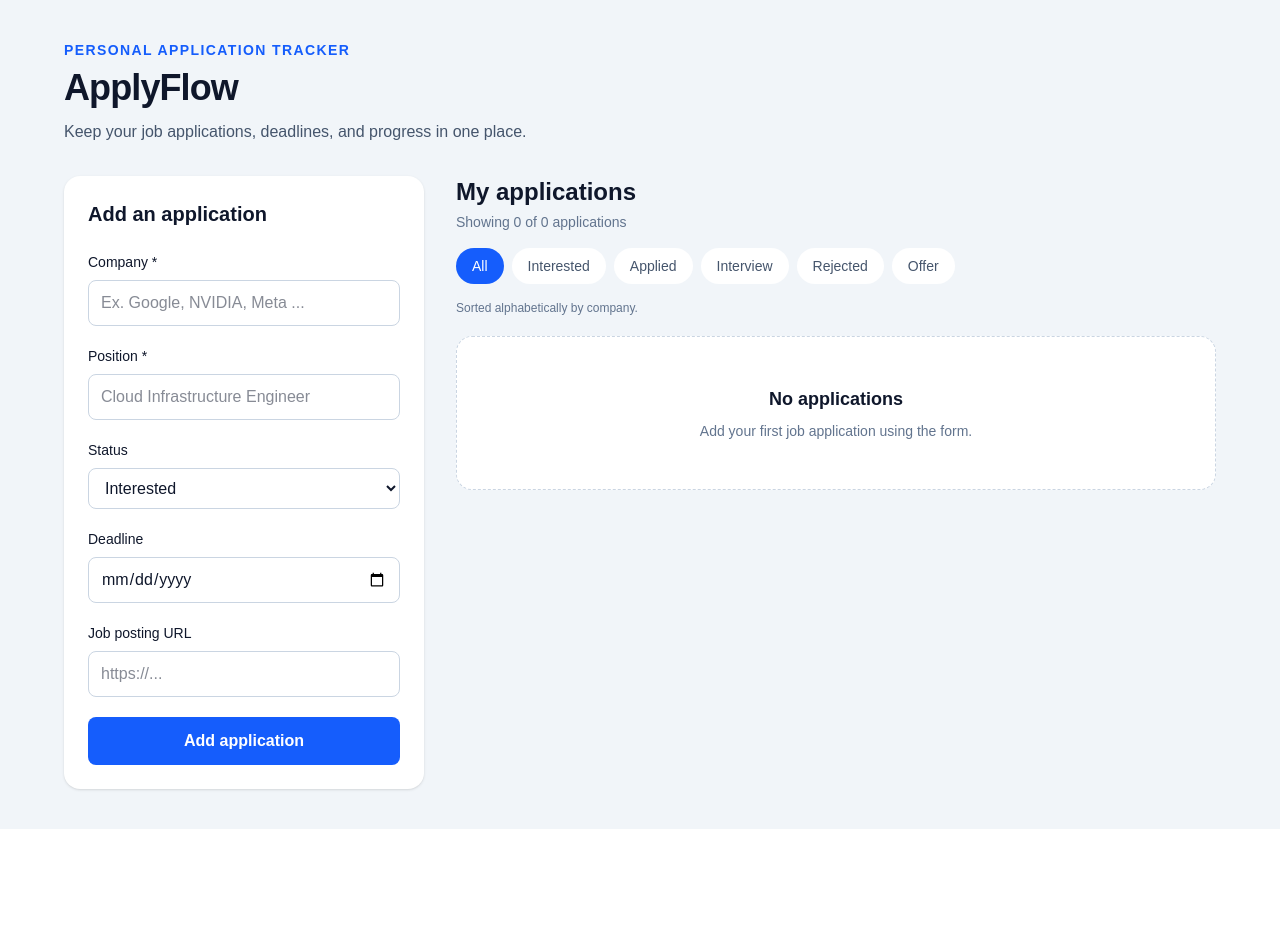
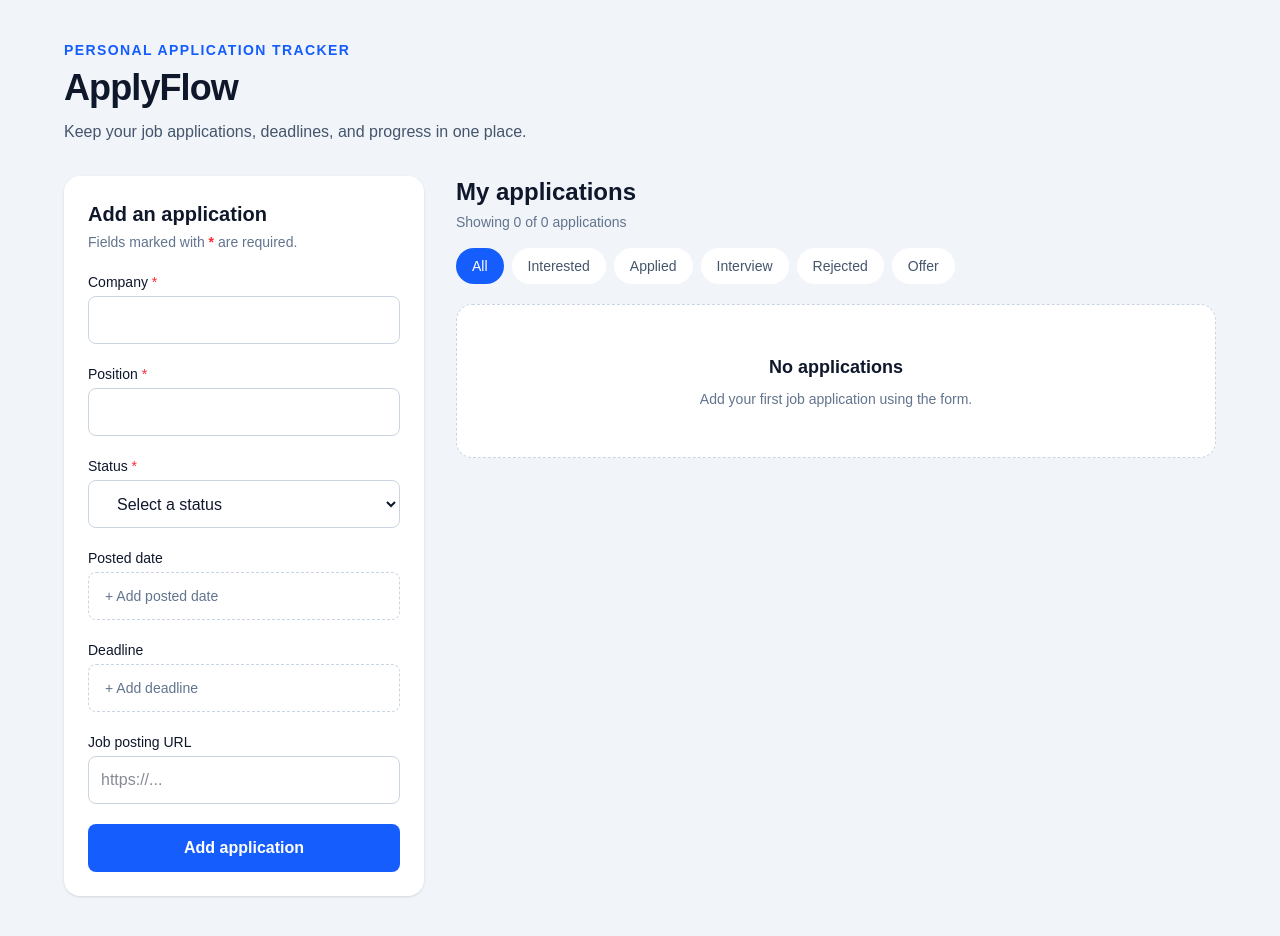
Before and after one commit to happysungb/ApplyFlow, a Next.js app: page / in a window 1280 px wide. Before the commit the page ends 829 px from the top, so only its background shows below. Built offline with nearby package versions, Linux system fonts and the light colour scheme.

Commit message:
feat: add application editing and custom sorting

```diff
--- a/app/page.tsx
+++ b/app/page.tsx
@@ -11,12 +11,15 @@ type ApplicationStatus =
 
 type StatusFilter = "All" | ApplicationStatus;
 
+type InterestedSortOption = "deadline" | "postedDate";
+
 type JobApplication = {
   id: string;
   company: string;
   position: string;
   status: ApplicationStatus;
-  deadline: string;
+  postedDate?: string;
+  deadline?: string;
   jobUrl: string;
 };
 
@@ -28,16 +31,40 @@ const STATUS_OPTIONS: ApplicationStatus[] = [
   "Offer",
 ];
 
+function compareOptionalDates(
+  firstDate?: string | null,
+  secondDate?: string | null,
+) {
+  if (firstDate && secondDate) {
+    return firstDate.localeCompare(secondDate);
+  }
+
+  if (firstDate && !secondDate) {
+    return -1;
+  }
+
+  if (!firstDate && secondDate) {
+    return 1;
+  }
+
+  return 0;
+}
+
 export default function Home() {
   const [applications, setApplications] = useState<JobApplication[]>([]);
   const [isStorageLoaded, setIsStorageLoaded] = useState(false);
   const [statusFilter, setStatusFilter] = useState<StatusFilter>("All");
+  const [interestedSort, setInterestedSort] =
+    useState<InterestedSortOption>("deadline");
 
   const [company, setCompany] = useState("");
   const [position, setPosition] = useState("");
-  const [status, setStatus] = useState<ApplicationStatus>("Interested");
-  const [deadline, setDeadline] = useState("");
+  const [status, setStatus] = useState<ApplicationStatus | "">("");
+  const [postedDate, setPostedDate] = useState<string | null>(null);
+  const [deadline, setDeadline] = useState<string | null>(null);
   const [jobUrl, setJobUrl] = useState("");
+  const [editingId, setEditingId] = useState<string | null>(null);
+  const [openMenuId, setOpenMenuId] = useState<string | null>(null);
 
   // 페이지가 처음 열릴 때 브라우저에 저장된 지원 기록을 불러옵니다.
   useEffect(() => {
@@ -75,11 +102,42 @@ export default function Home() {
     );
   }, [applications, isStorageLoaded]);
 
+  function resetForm() {
+    setCompany("");
+    setPosition("");
+    setStatus("");
+    setPostedDate(null);
+    setDeadline(null);
+    setJobUrl("");
+    setEditingId(null);
+  }
+
   function handleSubmit(event: FormEvent<HTMLFormElement>) {
     event.preventDefault();
 
-    if (!company.trim() || !position.trim()) {
-      alert("회사명과 직무명을 입력해주세요.");
+    if (!company.trim() || !position.trim() || !status) {
+      alert("Please complete all required fields.");
+      return;
+    }
+
+    if (editingId) {
+      setApplications((currentApplications) =>
+        currentApplications.map((application) =>
+          application.id === editingId
+            ? {
+                ...application,
+                company: company.trim(),
+                position: position.trim(),
+                status: status,
+                postedDate: postedDate || undefined,
+                deadline: deadline || undefined,
+                jobUrl: jobUrl.trim(),
+              }
+            : application,
+        ),
+      );
+
+      resetForm();
       return;
     }
 
@@ -88,7 +146,8 @@ export default function Home() {
       company: company.trim(),
       position: position.trim(),
       status,
-      deadline,
+      postedDate: postedDate || undefined,
+      deadline: deadline || undefined,
       jobUrl: jobUrl.trim(),
     };
 
@@ -97,21 +156,22 @@ export default function Home() {
       ...currentApplications,
     ]);
 
-    setCompany("");
-    setPosition("");
-    setStatus("Interested");
-    setDeadline("");
-    setJobUrl("");
+    resetForm();
   }
 
-  function handleStatusChange(id: string, newStatus: ApplicationStatus) {
-    setApplications((currentApplications) =>
-      currentApplications.map((application) =>
-        application.id === id
-          ? { ...application, status: newStatus }
-          : application,
-      ),
-    );
+  function handleEdit(application: JobApplication) {
+    setEditingId(application.id);
+    setCompany(application.company);
+    setPosition(application.position);
+    setStatus(application.status);
+    setPostedDate(application.postedDate ?? null);
+    setDeadline(application.deadline ?? null);
+    setJobUrl(application.jobUrl);
+
+    window.scrollTo({
+      top: 0,
+      behavior: "smooth",
+    });
   }
 
   function handleDelete(id: string) {
@@ -126,6 +186,12 @@ export default function Home() {
     setApplications((currentApplications) =>
       currentApplications.filter((application) => application.id !== id),
     );
+
+    if (editingId === id) {
+      resetForm();
+    }
+
+    setOpenMenuId(null);
   }
 
   const visibleApplications = [...applications]
@@ -137,39 +203,54 @@ export default function Home() {
       return application.status === statusFilter;
     })
     .sort((firstApplication, secondApplication) => {
-      // Interested 탭에서는 마감일이 가까운 공고부터 정렬
       if (statusFilter === "Interested") {
-        const firstDeadline = firstApplication.deadline;
-        const secondDeadline = secondApplication.deadline;
+        if (interestedSort === "deadline") {
+          const deadlineComparison = compareOptionalDates(
+            firstApplication.deadline,
+            secondApplication.deadline,
+          );
 
-        // 둘 다 마감일이 없으면 회사 이름순
-        if (!firstDeadline && !secondDeadline) {
+          if (deadlineComparison !== 0) {
+            return deadlineComparison;
+          }
+
+          // Deadline이 같거나 둘 다 없으면 오래된 게시일 우선
+          const postedDateComparison = compareOptionalDates(
+            firstApplication.postedDate,
+            secondApplication.postedDate,
+          );
+
+          if (postedDateComparison !== 0) {
+            return postedDateComparison;
+          }
+        }
+
+        if (interestedSort === "postedDate") {
+          const postedDateComparison = compareOptionalDates(
+            firstApplication.postedDate,
+            secondApplication.postedDate,
+          );
+
+          if (postedDateComparison !== 0) {
+            return postedDateComparison;
+          }
+
+          // 게시일이 같거나 둘 다 없으면 가까운 마감일 우선
+          const deadlineComparison = compareOptionalDates(
+            firstApplication.deadline,
+            secondApplication.deadline,
+          );
+
+          if (deadlineComparison !== 0) {
+            return deadlineComparison;
+          }
+        }
+
         return firstApplication.company.localeCompare(
           secondApplication.company,
         );
       }
 
-        // 첫 번째 공고에 마감일이 없으면 아래로
-        if (!firstDeadline) {
-          return 1;
-        }
-
-        // 두 번째 공고에 마감일이 없으면 아래로
-        if (!secondDeadline) {
-          return -1;
-        }
-
-        // 마감일이 같으면 회사 이름순
-        if (firstDeadline === secondDeadline) {
-          return firstApplication.company.localeCompare(
-            secondApplication.company,
-          );
-        }
-
-        return firstDeadline.localeCompare(secondDeadline);
-      }
-
-      // 나머지 탭에서는 회사 이름 A–Z 순
       return firstApplication.company.localeCompare(secondApplication.company);
     });
 
@@ -193,47 +274,62 @@ export default function Home() {
             onSubmit={handleSubmit}
             className="h-fit rounded-2xl bg-white p-6 shadow-sm"
           >
-            <h2 className="mb-6 text-xl font-bold">Add an application</h2>
+            <h2 className="mb-1 text-xl font-bold">
+              {editingId ? "Edit application" : "Add an application"}
+            </h2>
+
+            <p className="mb-5 text-sm text-slate-500">
+              Fields marked with{" "}
+              <span className="font-semibold text-red-500">*</span> are
+              required.
+            </p>
 
             <div className="space-y-5">
               <label className="block">
-                <span className="mb-2 block text-sm font-medium">
-                  Company *
+                <span className="mb-1 block text-sm font-medium">
+                  Company <span className="text-red-500">*</span>
                 </span>
 
                 <input
                   type="text"
                   value={company}
                   onChange={(event) => setCompany(event.target.value)}
-                  placeholder="Ex. Google, NVIDIA, Meta ..."
-                  className="w-full rounded-lg border border-slate-300 px-3 py-2.5 outline-none transition focus:border-blue-500 focus:ring-2 focus:ring-blue-100"
+                  required
+                  className="w-full rounded-lg border border-slate-300 h-12 px-3 outline-none transition focus:border-blue-500 focus:ring-2 focus:ring-blue-100"
                 />
               </label>
 
               <label className="block">
-                <span className="mb-2 block text-sm font-medium">
-                  Position *
+                <span className="mb-1 block text-sm font-medium">
+                  Position <span className="text-red-500">*</span>
                 </span>
 
                 <input
                   type="text"
                   value={position}
                   onChange={(event) => setPosition(event.target.value)}
-                  placeholder="Cloud Infrastructure Engineer"
-                  className="w-full rounded-lg border border-slate-300 px-3 py-2.5 outline-none transition focus:border-blue-500 focus:ring-2 focus:ring-blue-100"
+                  required
+                  className="w-full rounded-lg border border-slate-300 h-12 px-3 outline-none transition focus:border-blue-500 focus:ring-2 focus:ring-blue-100"
                 />
               </label>
 
               <label className="block">
-                <span className="mb-2 block text-sm font-medium">Status</span>
+                <span className="mb-1 block text-sm font-medium">
+                  Status <span className="text-red-500">*</span>
+                </span>
 
                 <select
                   value={status}
                   onChange={(event) =>
                     setStatus(event.target.value as ApplicationStatus)
                   }
-                  className="w-full rounded-lg border border-slate-300 bg-white px-3 py-2.5 outline-none transition focus:border-blue-500 focus:ring-2 focus:ring-blue-100"
+                  required
+                  className="h-12 px-6 w-full rounded-lg border border-slate-300 bg-white outline-none transition focus:border-blue-500 focus:ring-2 focus:ring-blue-100"
                 >
+                  <option value="" disabled>
+                    Select a status
+                  </option>
+
                   {STATUS_OPTIONS.map((statusOption) => (
                     <option key={statusOption} value={statusOption}>
                       {statusOption}
@@ -242,19 +338,82 @@ export default function Home() {
                 </select>
               </label>
 
-              <label className="block">
-                <span className="mb-2 block text-sm font-medium">Deadline</span>
+              <div>
+                <label
+                  htmlFor="postedDate"
+                  className="mb-1 block text-sm font-medium"
+                >
+                  Posted date
+                </label>
 
+                {postedDate === null ? (
+                  <button
+                    type="button"
+                    onClick={() => setPostedDate("")}
+                    className="h-12 w-full rounded-lg border border-dashed border-slate-300 px-4 text-left text-sm text-slate-500 transition hover:border-blue-400 hover:bg-blue-50"
+                  >
+                    + Add posted date
+                  </button>
+                ) : (
+                  <div className="flex gap-2">
                     <input
+                      id="postedDate"
+                      type="date"
+                      value={postedDate}
+                      onChange={(event) => setPostedDate(event.target.value)}
+                      className="h-12 min-w-0 flex-1 rounded-lg border border-slate-300 px-3 outline-none transition focus:border-blue-500 focus:ring-2 focus:ring-blue-100"
+                    />
+
+                    <button
+                      type="button"
+                      onClick={() => setPostedDate(null)}
+                      className="rounded-lg border border-slate-300 px-3 text-sm font-medium text-slate-600 transition hover:bg-slate-100"
+                    >
+                      Remove
+                    </button>
+                  </div>
+                )}
+              </div>
+
+              <div>
+                <label
+                  htmlFor="deadline"
+                  className="mb-1 block text-sm font-medium"
+                >
+                  Deadline
+                </label>
+
+                {deadline === null ? (
+                  <button
+                    type="button"
+                    onClick={() => setDeadline("")}
+                    className="h-12 w-full rounded-lg border border-dashed border-slate-300 px-4 text-left text-sm text-slate-500 transition hover:border-blue-400 hover:bg-blue-50"
+                  >
+                    + Add deadline
+                  </button>
+                ) : (
+                  <div className="flex gap-2">
+                    <input
+                      id="deadline"
                       type="date"
                       value={deadline}
                       onChange={(event) => setDeadline(event.target.value)}
-                  className="w-full rounded-lg border border-slate-300 px-3 py-2.5 outline-none transition focus:border-blue-500 focus:ring-2 focus:ring-blue-100"
+                      className="h-12 min-w-0 flex-1 rounded-lg border border-slate-300 px-3 outline-none transition focus:border-blue-500 focus:ring-2 focus:ring-blue-100"
                     />
-              </label>
+
+                    <button
+                      type="button"
+                      onClick={() => setDeadline(null)}
+                      className="rounded-lg border border-slate-300 px-3 text-sm font-medium text-slate-600 transition hover:bg-slate-100"
+                    >
+                      Remove
+                    </button>
+                  </div>
+                )}
+              </div>
 
               <label className="block">
-                <span className="mb-2 block text-sm font-medium">
+                <span className="mb-1 block text-sm font-medium">
                   Job posting URL
                 </span>
 
@@ -263,15 +422,25 @@ export default function Home() {
                   value={jobUrl}
                   onChange={(event) => setJobUrl(event.target.value)}
                   placeholder="https://..."
-                  className="w-full rounded-lg border border-slate-300 px-3 py-2.5 outline-none transition focus:border-blue-500 focus:ring-2 focus:ring-blue-100"
+                  className="w-full rounded-lg border border-slate-300 h-12 px-3 outline-none transition focus:border-blue-500 focus:ring-2 focus:ring-blue-100"
                 />
               </label>
+
+              {editingId && (
+                <button
+                  type="button"
+                  onClick={resetForm}
+                  className="w-full rounded-lg border border-slate-300 px-4 py-3 font-semibold text-slate-600 transition hover:bg-slate-100"
+                >
+                  Cancel editing
+                </button>
+              )}
 
               <button
                 type="submit"
                 className="w-full rounded-lg bg-blue-600 px-4 py-3 font-semibold text-white transition hover:bg-blue-700"
               >
-                Add application
+                {editingId ? "Save changes" : "Add application"}
               </button>
             </div>
           </form>
@@ -306,11 +475,31 @@ export default function Home() {
                 )}
               </div>
 
-              <p className="text-xs text-slate-500">
-                {statusFilter === "Interested"
-                  ? "Sorted by the nearest deadline."
-                  : "Sorted alphabetically by company."}
-              </p>
+              {statusFilter === "Interested" && (
+                <div className="flex flex-col gap-2 sm:flex-row sm:items-center">
+                  <label
+                    htmlFor="interested-sort"
+                    className="text-sm font-medium text-slate-600"
+                  >
+                    Sort by
+                  </label>
+
+                  <select
+                    id="interested-sort"
+                    value={interestedSort}
+                    onChange={(event) =>
+                      setInterestedSort(
+                        event.target.value as InterestedSortOption,
+                      )
+                    }
+                    className="rounded-lg border border-slate-300 bg-white px-3 py-2 text-sm text-slate-700 outline-none transition focus:border-blue-500 focus:ring-2 focus:ring-blue-100"
+                  >
+                    <option value="deadline">Deadline</option>
+
+                    <option value="postedDate">Posted date</option>
+                  </select>
+                </div>
+              )}
             </div>
 
             {visibleApplications.length === 0 ? (
@@ -344,7 +533,11 @@ export default function Home() {
                         </h3>
 
                         <p className="mt-2 text-sm text-slate-500">
-                          Deadline: {application.deadline || "Not set"}
+                          Posted: {application.postedDate || "Not recorded"}
+                        </p>
+
+                        <p className="mt-1 text-sm text-slate-500">
+                          Deadline: {application.deadline || "Not listed"}
                         </p>
 
                         {application.jobUrl && (
@@ -359,31 +552,49 @@ export default function Home() {
                         )}
                       </div>
 
-                      <div className="flex items-center gap-2">
-                        <select
-                          value={application.status}
-                          onChange={(event) =>
-                            handleStatusChange(
-                              application.id,
-                              event.target.value as ApplicationStatus,
+                      <div className="relative flex items-center gap-1">
+                        <span className="text-sm font-bold text-slate-700">
+                          {application.status}
+                        </span>
+
+                        <button
+                          type="button"
+                          aria-label={`Open actions for ${application.company}`}
+                          aria-expanded={openMenuId === application.id}
+                          onClick={() =>
+                            setOpenMenuId((currentId) =>
+                              currentId === application.id
+                                ? null
+                                : application.id,
                             )
                           }
-                          className="rounded-lg border border-slate-300 bg-white px-3 py-2 text-sm"
+                          className="flex h-8 w-5 items-center justify-center rounded-full text-xl font-bold text-slate-500 transition hover:bg-slate-100 hover:text-slate-900"
                         >
-                          {STATUS_OPTIONS.map((statusOption) => (
-                            <option key={statusOption} value={statusOption}>
-                              {statusOption}
-                            </option>
-                          ))}
-                        </select>
+                          ⋮
+                        </button>
+
+                        {openMenuId === application.id && (
+                          <div className="absolute right-0 top-11 z-10 w-20 overflow-hidden rounded-xl border border-slate-200 bg-white py-1 shadow-lg">
+                            <button
+                              type="button"
+                              onClick={() => {
+                                handleEdit(application);
+                                setOpenMenuId(null);
+                              }}
+                              className="w-full px-4 py-2 text-left text-sm text-blue-700 transition hover:bg-slate-50"
+                            >
+                              Edit
+                            </button>
 
                             <button
                               type="button"
                               onClick={() => handleDelete(application.id)}
-                          className="rounded-lg border border-red-200 px-3 py-2 text-sm font-medium text-red-600 transition hover:bg-red-50"
+                              className="w-full px-4 py-2 text-left text-sm text-red-600 transition hover:bg-red-50"
                             >
                               Delete
                             </button>
+                          </div>
+                        )}
                       </div>
                     </div>
                   </article>
```
Lines whose indentation alone changed are shown as unchanged.
